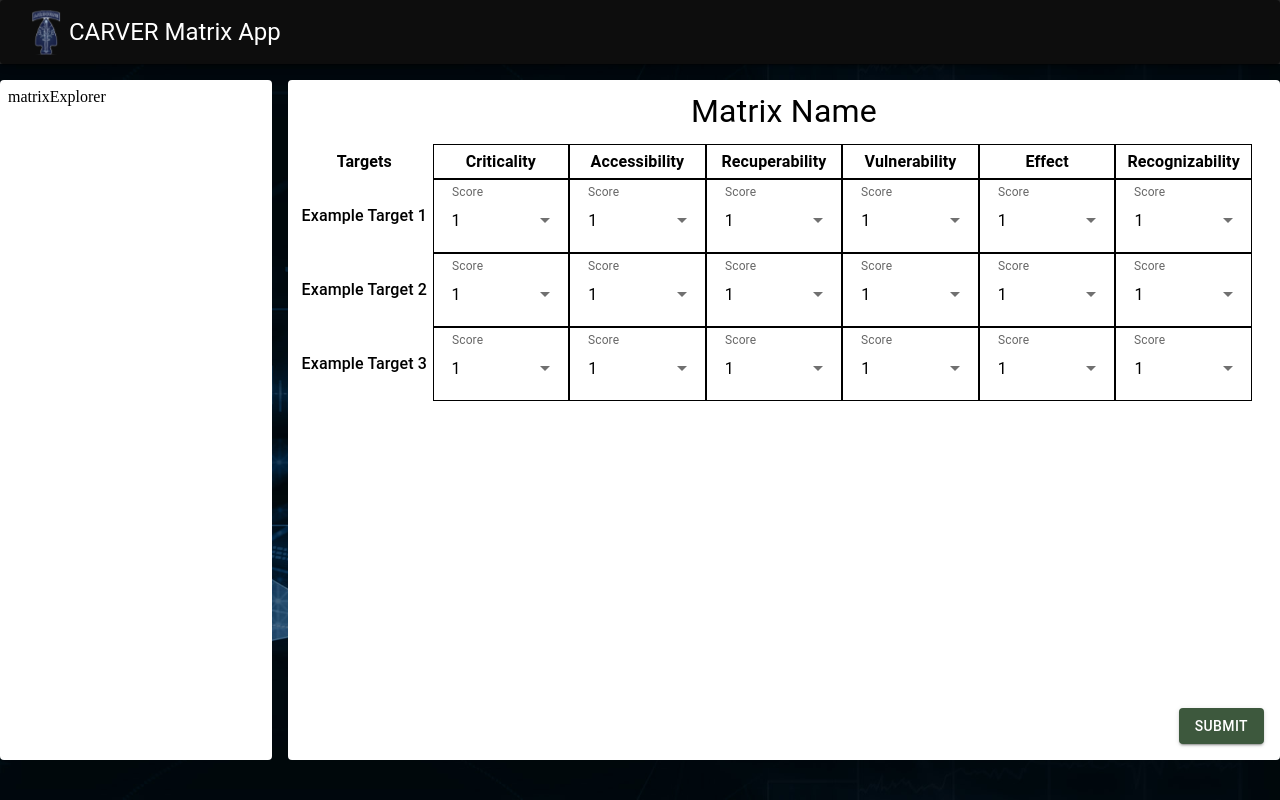
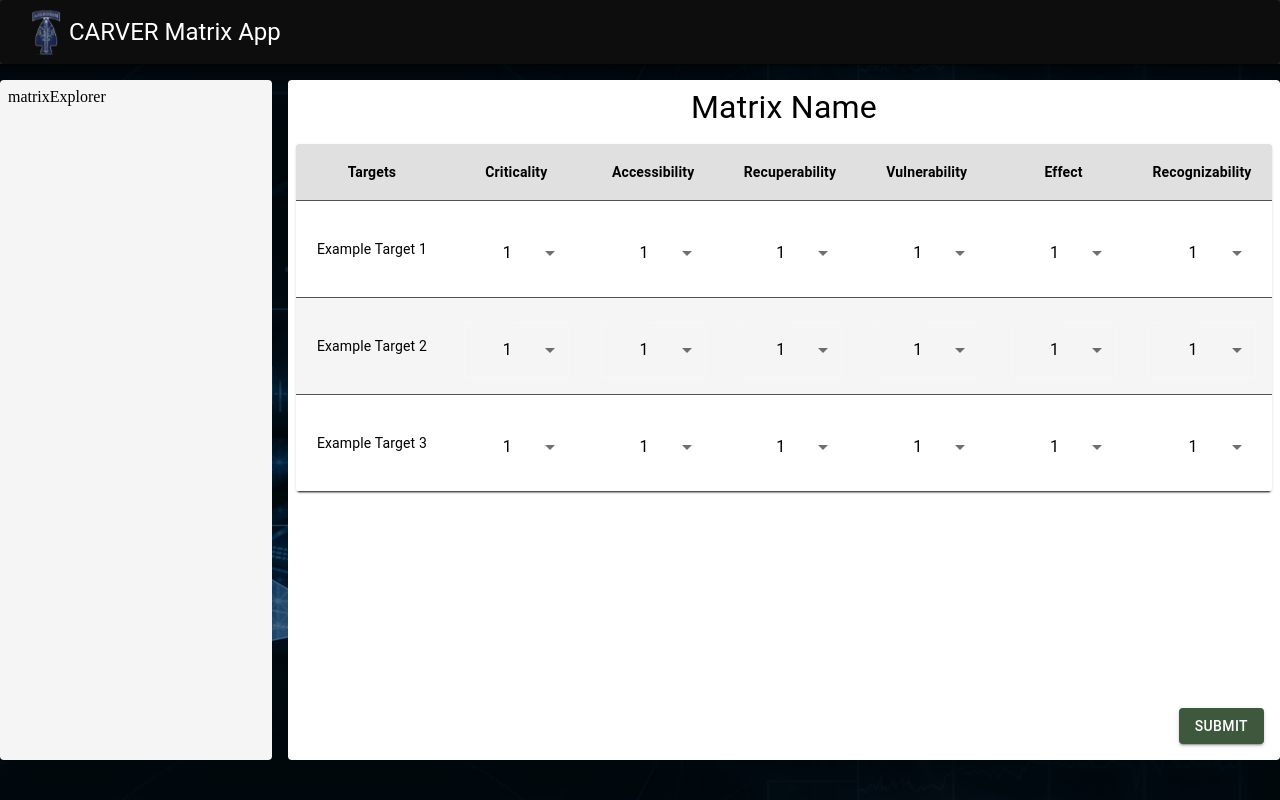
Before and after one commit to garyorsargos/carver-matrix, a React (Vite) app in the folder ui/: page /EditMatrix in a window 1280 px wide. Built offline with nearby package versions, Linux system fonts and the light colour scheme.

Commit message:
Converted to use MUI Tables

```diff
--- a/ui/src/components/custom/editMatrix/categoryGroup.tsx
+++ b/ui/src/components/custom/editMatrix/categoryGroup.tsx
@@ -2,7 +2,6 @@ import React from "react";
 import {
   Box,
   FormControl,
-  InputLabel,
   Select,
   MenuItem,
   SelectChangeEvent,
@@ -43,7 +42,6 @@ const CategoryGroup: React.FC<CategoryDisplayProps> = ({ category, targetTitle }
   return (
     <Box display="flex" justifyContent="center" alignItems="center" sx={{ width: "100%" }}>
       <FormControl fullWidth sx={{ mt: 1, minWidth: 50 }}>
-        <InputLabel id="score-select-label">Score</InputLabel>
         <Select
           id="score-select"
           value={score}
--- a/ui/src/pages/EditMatrix.tsx
+++ b/ui/src/pages/EditMatrix.tsx
@@ -1,4 +1,4 @@
-import { Box, Typography, Grid, Button } from "@mui/material";
+import { Box, Typography, Button, Table, TableBody, TableCell, TableContainer, TableHead, TableRow, Paper } from "@mui/material";
 import MatrixExplorer from "../components/custom/search/matrixExplorer";
 import CategoryGroup from "../components/custom/editMatrix/categoryGroup";
 import { MultiMatrixProvider } from "../components/custom/multiMatrixProvider";
@@ -17,18 +17,14 @@ export const EditMatrix: React.FC = () => {
 
   return (
     <MultiMatrixProvider>
-      <Box
-        display="flex"
-        flexDirection="row"
-        sx={{ height: "85vh", mt: 2, gap: 2 }}
-      >
+      <Box display="flex" flexDirection="row" sx={{ height: "85vh", mt: 2, gap: 2 }}>
         <Box
           id="matrixExplorerBox"
           sx={{
             width: "20%",
             minWidth: "200px",
             borderRadius: 1,
-            backgroundColor: "white",
+            backgroundColor: "#f5f5f5",
             overflowY: "auto",
             p: 1,
             flexShrink: 0,
@@ -41,69 +37,53 @@ export const EditMatrix: React.FC = () => {
           sx={{
             flexGrow: 1,
             borderRadius: 1,
-            backgroundColor: "white",
+            backgroundColor: "#ffffff",
             overflowY: "auto",
             p: 1,
             display: "flex",
             flexDirection: "column",
             minWidth: 0,
-            position: "relative"  // This allows absolute positioning of the button inside the box
+            position: "relative"
           }}
         >
-          <Box id="editMatrixBox" sx={{ px: 0.5, py: 0.5 }}>
-            <Typography variant="h4" align="center" sx={{ fontSize: { xs: "1.5rem", md: "2rem" }, mb: 2 }}>
-              Matrix Name
-            </Typography>
-            <Grid container spacing={0.5} sx={{ width: "100%", overflowX: "auto" }}>
-              <Grid item xs={12}>
-                <Grid container spacing={0.5} sx={{ width: "100%" }}>
-                  <Grid item xs={1.7} sx={{ padding: 0.5, display: 'flex', justifyContent: 'center', alignItems: 'center' }}>
-                    <Typography variant="h6" sx={{ fontSize: { xs: "0.75rem", md: "1rem" }, fontWeight: 'bold' }}>
-                      Targets
-                    </Typography>
-                  </Grid>
+          <Typography variant="h4" align="center" sx={{ fontSize: { xs: "1.5rem", md: "2rem" }, mb: 2, color: "black" }}>
+            Matrix Name
+          </Typography>
+
+          <TableContainer component={Paper} sx={{ maxHeight: "65vh", overflowY: "auto", backgroundColor: "#f9f9f9" }}>
+            <Table stickyHeader>
+              <TableHead>
+                <TableRow sx={{ backgroundColor: "#e0e0e0" }}>
+                  <TableCell align="center" sx={{ fontWeight: "bold", backgroundColor: "#e0e0e0", color: "black" }}>Targets</TableCell>
                   {categories.map((category) => (
-                    <Grid item xs={1.7} sx={{ border: "1px solid black", padding: 0.5 }} key={category}>
-                      <Typography variant="h6" align="center" sx={{ fontSize: { xs: "0.75rem", md: "1rem" }, fontWeight: 'bold' }}>
-                        {category}
-                      </Typography>
-                    </Grid>
+                    <TableCell key={category} align="center" sx={{ fontWeight: "bold", backgroundColor: "#e0e0e0", color: "black" }}>
+                      {category}
+                    </TableCell>
                   ))}
-                </Grid>
-              </Grid>
-              {targets.map((target) => (
-                <Grid item xs={12} key={target}>
-                  <Grid container spacing={0.5} alignItems="center" sx={{ width: "100%" }}>
-                    <Grid item xs={1.7} sx={{ padding: 0.5, height: "100%" }}>
-                      <Typography variant="h6" align="center" sx={{ fontSize: { xs: "0.75rem", md: "1rem" } }}>
-                        {target}
-                      </Typography>
-                    </Grid>
+                </TableRow>
+              </TableHead>
+              <TableBody>
+                {targets.map((target, index) => (
+                  <TableRow key={target} sx={{ backgroundColor: index % 2 === 0 ? "#ffffff" : "#f5f5f5" }}>
+                    <TableCell align="center" sx={{ color: "black" }}>{target}</TableCell>
                     {categories.map((category) => (
-                      <Grid item xs={1.7} key={`${target}-${category}`} display="flex" justifyContent="center" sx={{ border: "1px solid black", padding: 0.5 }}>
+                      <TableCell key={`${target}-${category}`} align="center" sx={{ color: "black" }}>
                         <CategoryGroup category={category} targetTitle={target} />
-                      </Grid>
+                      </TableCell>
                     ))}
-                  </Grid>
-                </Grid>
-              ))}
-            </Grid>
-          </Box>
+                  </TableRow>
+                ))}
+              </TableBody>
+            </Table>
+          </TableContainer>
 
           <Button
             variant="contained"
             color="success"
-            sx={{
-              position: "absolute",
-              bottom: 16,
-              right: 16,
-              zIndex: 10
-            }}
+            sx={{ position: "absolute", bottom: 16, right: 16, zIndex: 10 }}
           >
             Submit
           </Button>
-
-          <Box id="userListBox"></Box>
         </Box>
       </Box>
     </MultiMatrixProvider>
```
